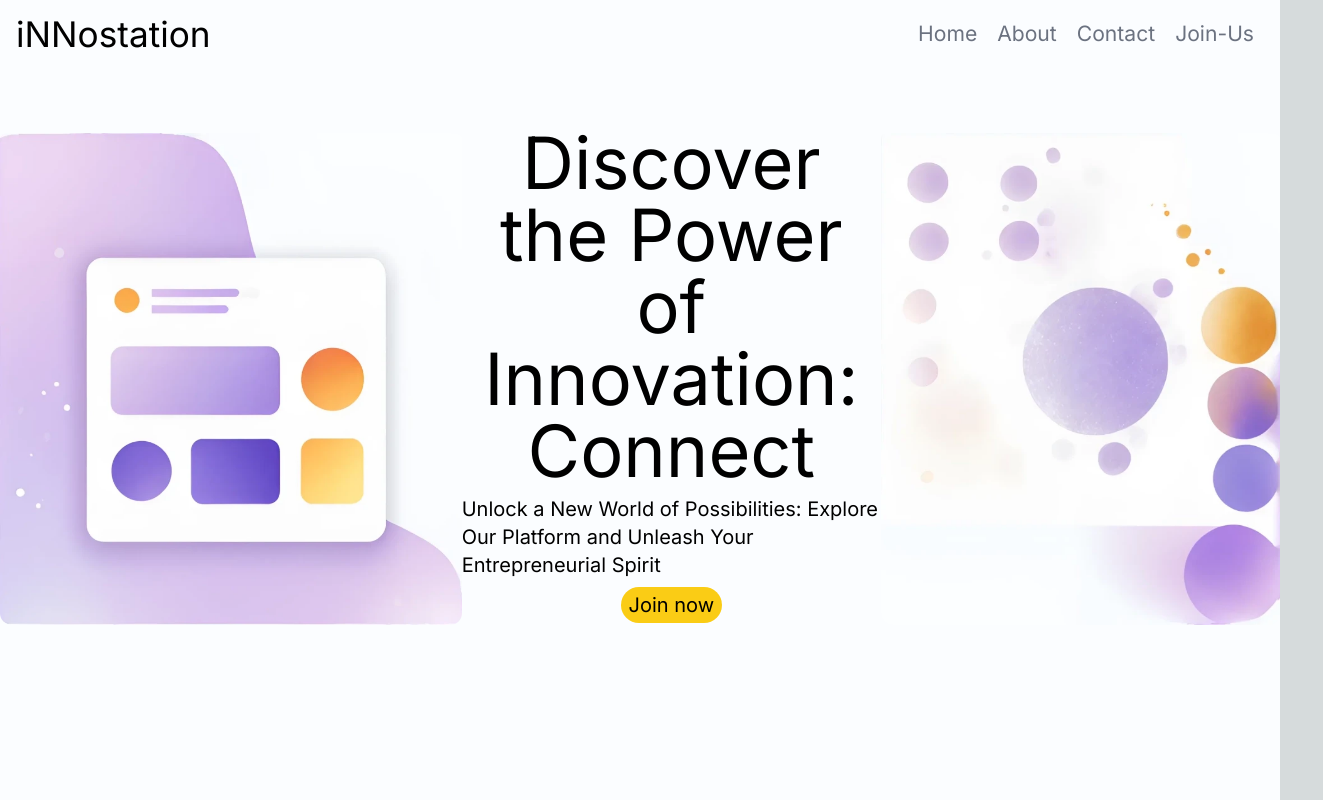
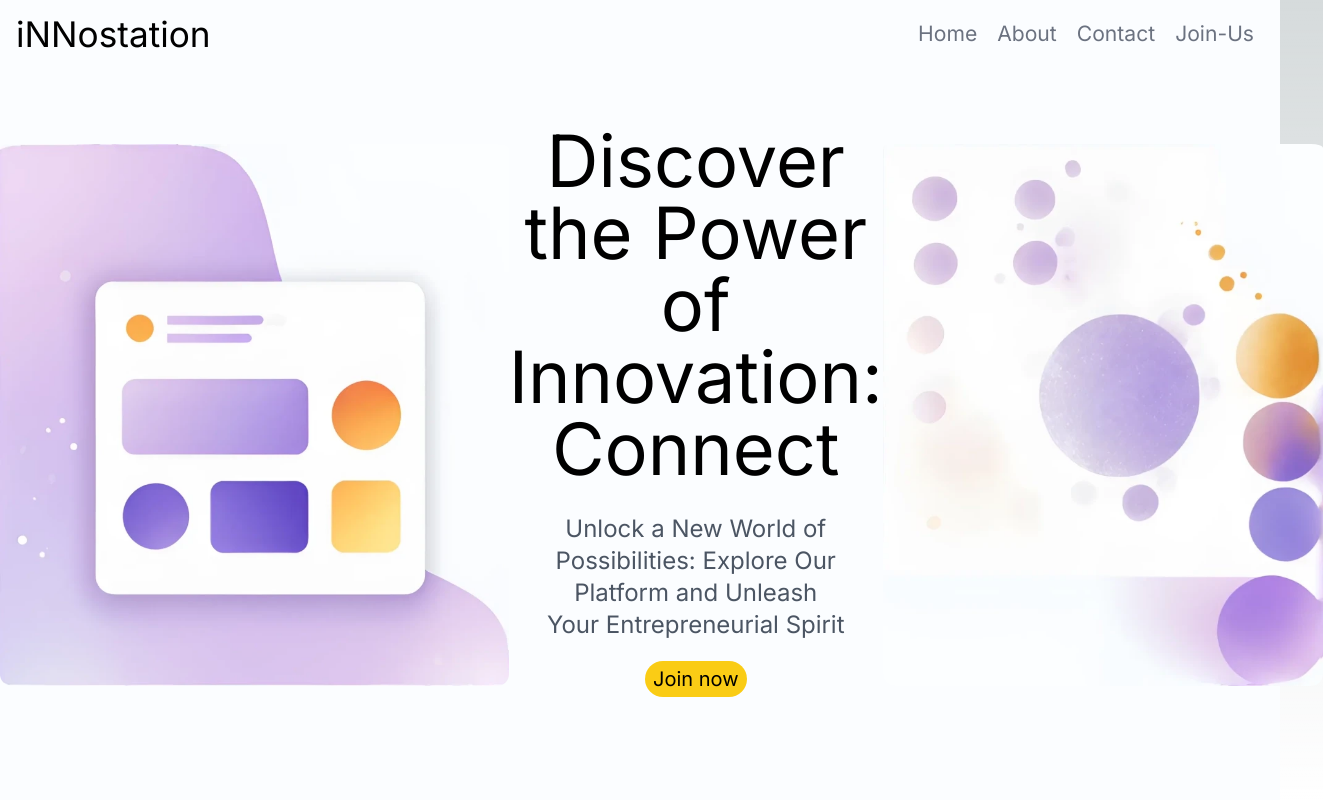
Before and after one commit to shing1Sks/innostation, a Next.js app: page / in a window 1280 px wide. Shown: the whole page, 1323 px wide, since content can reach past the window. Built offline with nearby package versions, Linux system fonts and the light colour scheme.

Commit message:
ui fixes

```diff
--- a/components/HomeSec.jsx
+++ b/components/HomeSec.jsx
@@ -5,14 +5,14 @@ function HomeSec() {
     <div className="text-black w-full items-center flex flex-row py-[5%] justify-between">
       <img
         src="./assetleft.webp"
-        className="h-[500px] rounded-xl pt-2"
+        className="h-[550px] rounded-xl pt-2"
         alt=""
       />
       <div className="flex flex-col items-center justify-center">
-        <p className="text-7xl text-center font-[400] pb-2">
+        <p className="text-7xl text-center font-[400] pb-7">
           Discover the Power of Innovation: Connect
         </p>
-        <p className="text-xl pb-2">
+        <p className="text-2xl text-center px-[10%] pb-5 text-gray-600">
           Unlock a New World of Possibilities: Explore Our Platform and Unleash
           Your Entrepreneurial Spirit
         </p>
@@ -22,7 +22,7 @@ function HomeSec() {
       </div>
       <img
         src="./assetright.webp"
-        className="h-[500px] rounded-xl pt-2"
+        className="h-[550px] rounded-xl pt-2"
         alt=""
       />
     </div>
```
